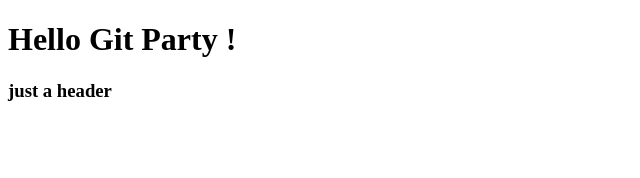
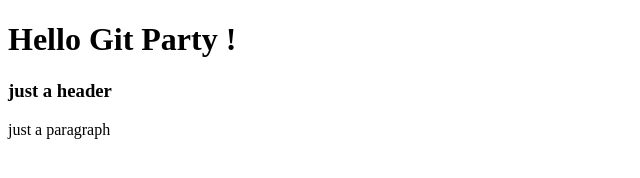
Before and after one commit to marwen2pac/gitworkshop, a plain HTML site: page index.html in a window 1280 px wide. Shown: the whole page, without its empty margins (0-640 px from the left). Drawn offline with Linux system fonts and the light colour scheme.

Commit message:
file modification

```diff
--- a/index.html
+++ b/index.html
@@ -13,5 +13,6 @@
 
     <h1>Hello Git Party !</h1>
     <h3> just a header </h3>
+    <p>just a paragraph</p>
 
 </body>
```
